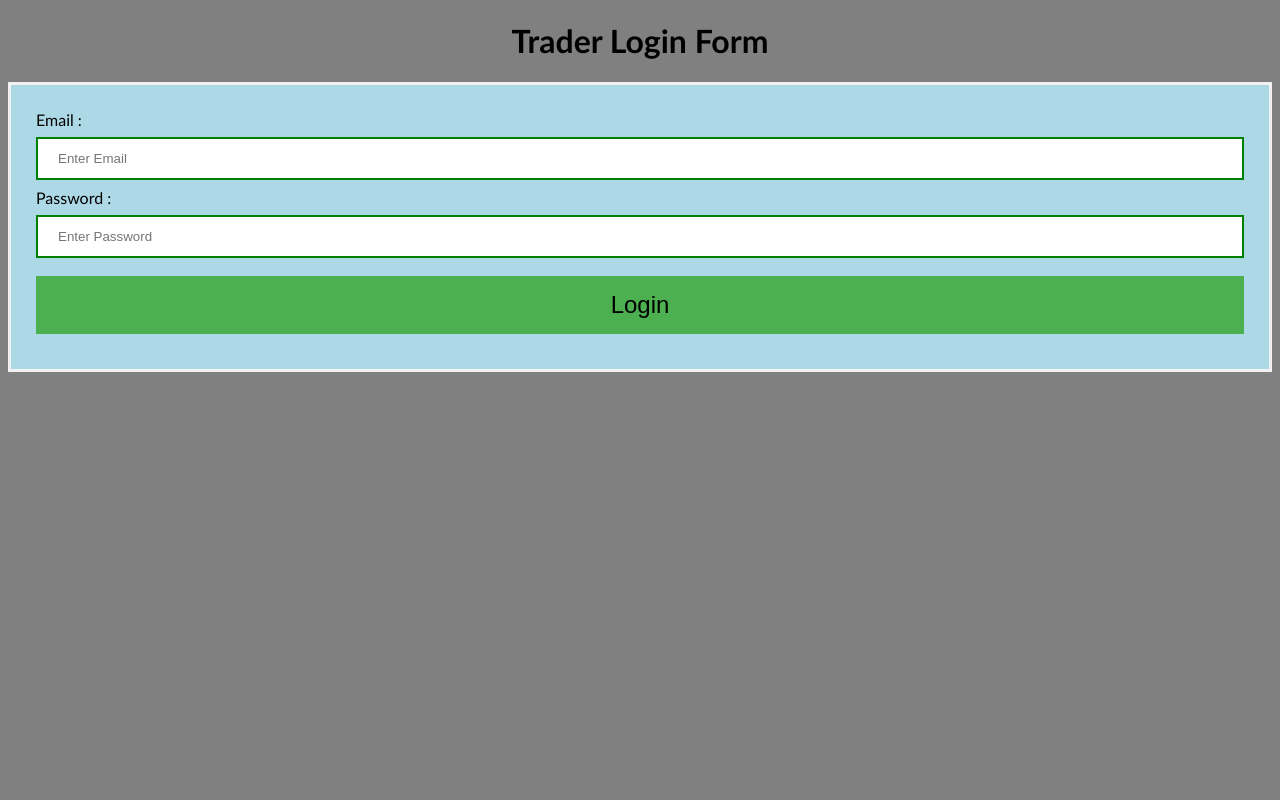
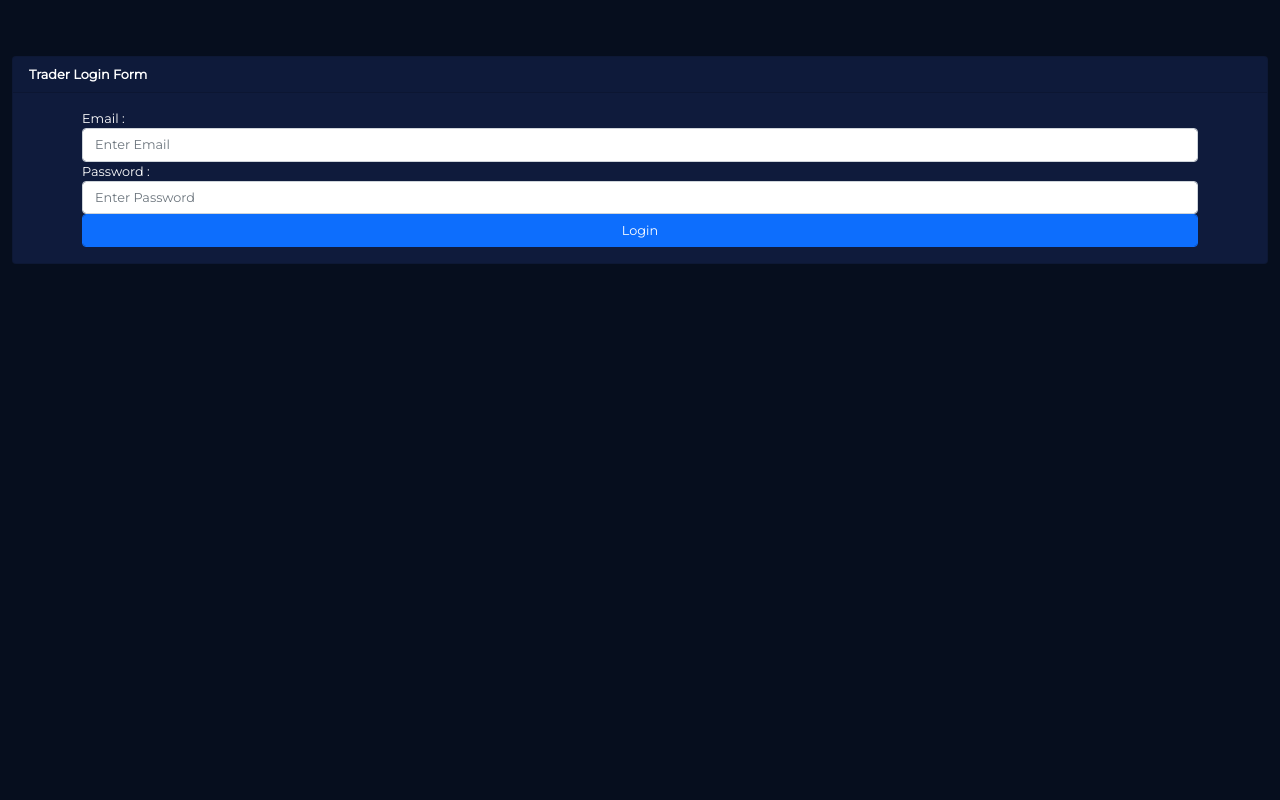
Before and after one commit to qasem-talaee/flask-trade, a Flask app: page /login in a window 1280 px wide. Run offline with Flask 2, Linux system fonts and the light colour scheme; some libraries are stand-ins or nearby versions.

Commit message:
login page and alert

```diff
--- a/main.py
+++ b/main.py
@@ -234,9 +234,11 @@ def open_pos():
         amount = get_amount(amount, market, price_now, leverage)
         Api.adjust_leverage(market, leverage_t, str(leverage))
         if type == 'limit':
-            Api.put_limit_order(market, pos, str(amount), str(price))
+            out = Api.put_limit_order(market, pos, str(amount), str(price))
+            return out
         if type == 'market':
-            Api.put_market_order(market, pos, str(amount))
+            out = Api.put_market_order(market, pos, str(amount))
+            return out
     return ('', 200)
 
 @app.route('/get-asset', methods=['GET'])
@@ -393,11 +395,13 @@ def setstpsl():
             id = out[0]['position_id']
             if sl != '':
                 if tp == '':
-                    Api.setsl(market, id, sl_t, sl)
+                    out = Api.setsl(market, id, sl_t, sl)
+                    return out
                 else:
-                    Api.setsl(market, id, sl_t, sl)
+                    out = Api.setsl(market, id, sl_t, sl)
                     time.sleep(1)
                     Api.settp(market, id, tp_t, tp)
+                    return out
     return ('', 200)
 
 @app.route('/closepos', methods=['GET'])
@@ -412,7 +416,8 @@ def closepos():
         out = Api.query_position_pending(market)['data']
         if len(out) != 0:
             id = out[0]['position_id']
-            Api.close_pos(market, id)
+            out = Api.close_pos(market, id)
+            return out
     return ('', 200)
 
 if __name__ == '__main__':
--- a/templates/login.html
+++ b/templates/login.html
@@ -1,62 +1,32 @@
 <!DOCTYPE html>
 <html>
     <head>
+        <title>Coinex API</title>
+        <meta charset="utf-8" />
         <meta name="viewport" content="width=device-width, initial-scale=1">
-<title> Login Page </title>
-<style>
-Body {
-  font-family: Calibri, Helvetica, sans-serif;
-  background-color: gray;
-}
-button {
-       background-color: #4CAF50;
-       width: 100%;
-        color: black;
-        padding: 15px;
-        margin: 10px 0px;
-        border: none;
-        cursor: pointer;
-        font-size: 1.5em;
-         }
- form {
-        border: 3px solid #f1f1f1;
-    }
- input[type=email], input[type=password] {
-        width: 100%;
-        margin: 8px 0;
-        padding: 12px 20px;
-        display: inline-block;
-        border: 2px solid green;
-        box-sizing: border-box;
-    }
- button:hover {
-        opacity: 0.7;
-        color: black;
-        font-size: 1.5em;
-    }
-  .cancelbtn {
-        width: auto;
-        padding: 10px 18px;
-        margin: 10px 5px;
-    }
-
-
- .container {
-        padding: 25px;
-        background-color: lightblue;
-    }
-</style>
+        <link href="/static/css/bootstrap.min.css" rel="stylesheet" />
+        <link href="/static/css/mystyle.css" rel="stylesheet" />
+        <link rel="preconnect" href="https://fonts.googleapis.com">
+        <link rel="preconnect" href="https://fonts.gstatic.com" crossorigin>
+        <link href="https://fonts.googleapis.com/css2?family=Montserrat:wght@400&display=swap" rel="stylesheet">
+        <script src="/static/js/bootstrap.bundle.min.js"></script>
     </head>
-<body>
-    <center> <h1> Trader Login Form </h1> </center>
+    <body class="d-flex flex-column min-vh-100">
+        <div class="container-fluid mt-5 text-black">
+            <div class="card text-white mt-2">
+                <div class="card-header"><b>Trader Login Form</b></div>
+                <div class="card-body">
                     <form method="post" action="/login">
                         <div class="container">
                             <label>Email : </label>
-            <input type="email" placeholder="Enter Email" name="email" required>
+                            <input type="email" placeholder="Enter Email" name="email" class="form-control" required>
                             <label>Password : </label>
-            <input type="password" placeholder="Enter Password" name="pass" required>
-            <button type="submit">Login</button>
+                            <input type="password" placeholder="Enter Password" name="pass" class="form-control" required>
+                            <button type="submit" class="btn btn-primary form-control">Login</button>
                         </div>
                     </form>
+                </div>
+            </div>
+        </div>
     </body>
 </html>
```
Also changed, not shown: static/js/myfunc.js (+8 -0 lines), templates/deposit.html (+8 -16 lines). Lines whose indentation alone changed are shown as unchanged.
